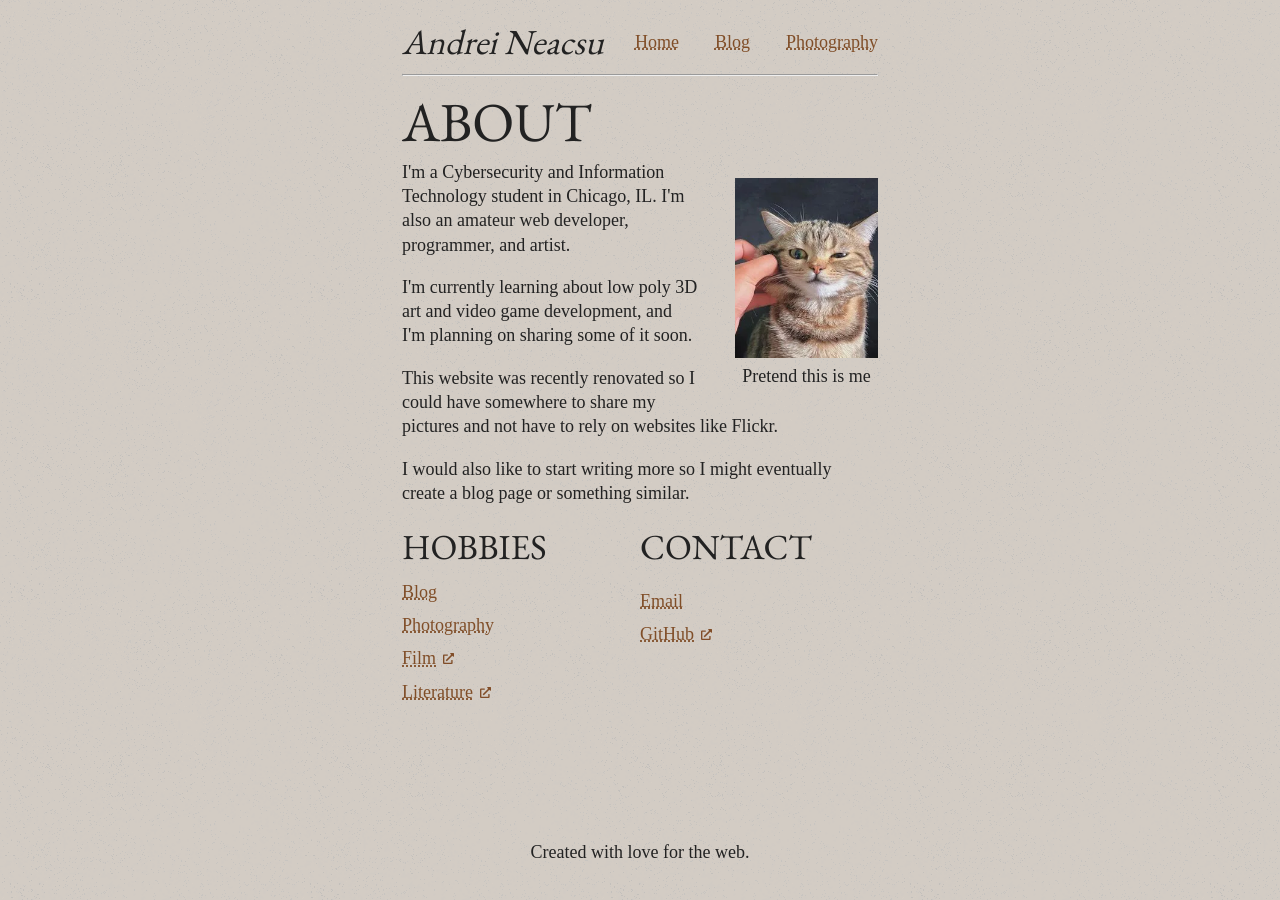
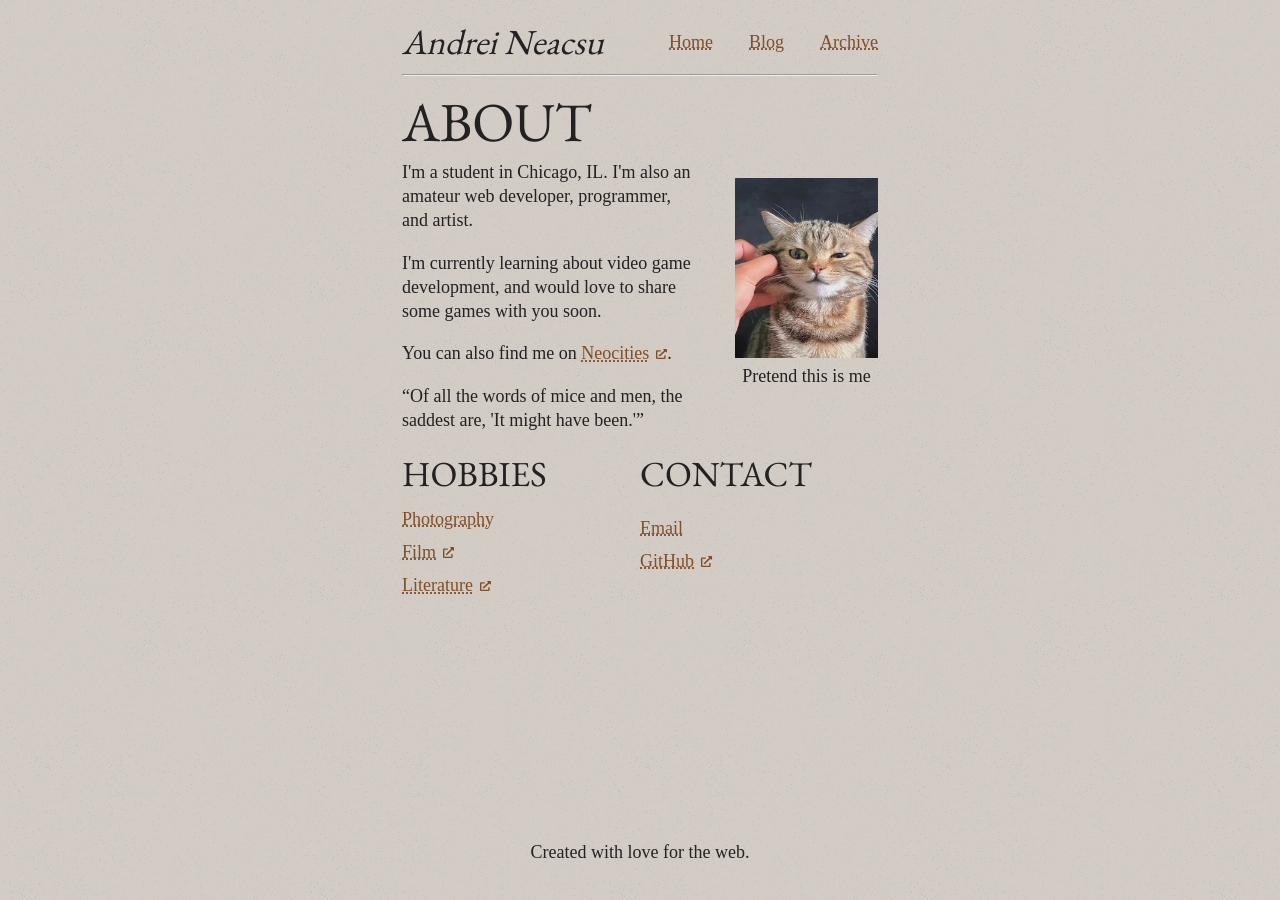
Before and after one commit to errormine/aneacsu.com, a Jekyll site: the page index.html, which Jekyll copies as it is, in a window 1280 px wide. Built offline with Jekyll 4.4.1, drawn with Linux system fonts in a browser that asks for light colours; some web fonts are replaced.

Commit message:
Update index.html

```diff
--- a/index.html
+++ b/index.html
@@ -10,7 +10,7 @@
     <!-- meta tags-->
     <meta property="theme-color" content="#e0d5c9">
     <meta property="og:title" content="Andrei Neacsu">
-    <meta property="og:description" content="I'm a Cybersecurity and Information Technology student in Chicago, IL.">
+    <meta property="og:description" content="I'm a student in Chicago, IL.">
     <meta property="og:image" content="/favicon.ico">
 </head>
 <body id="index">
@@ -27,7 +27,7 @@
                     <a href="/blog/">Blog</a>
                 </li>
                 <li>
-                    <a href="/photos/">Photography</a>
+                    <a href="/archive/">Archive</a>
                 </li>
             </ul>
         </nav>
@@ -45,17 +45,14 @@
                     </picture>
                     <figcaption>Pretend this is me</figcaption>
                 </figure>
-                <p>I'm a Cybersecurity and Information Technology student in Chicago, IL. I'm also an amateur web developer, programmer, and artist.</p>
-                <p>I'm currently learning about low poly 3D art and video game development, and I'm planning on sharing some of it soon.</p>
-                <p>This website was recently renovated so I could have somewhere to share my pictures and not have to rely on websites like Flickr.</p>
-                <p>I would also like to start writing more so I might eventually create a blog page or something similar.</p>
+                <p>I'm a student in Chicago, IL. I'm also an amateur web developer, programmer, and artist.</p>
+                <p>I'm currently learning about video game development, and would love to share some games with you soon.</p>
+                <p>You can also find me on <a href="https://errormine.net/">Neocities</a>.</p>
+                <p><quote>&ldquo;Of all the words of mice and men, the saddest are, 'It might have been.'&rdquo;</quote></p>
             </article>
             <article id="hobbies">
                 <h3>HOBBIES</h3>
                 <ul>
-                    <li>
-                        <a href="/blog/">Blog</a>
-                    </li>
                     <li>
                         <a href="/photos/">Photography</a>
                     </li>
```
